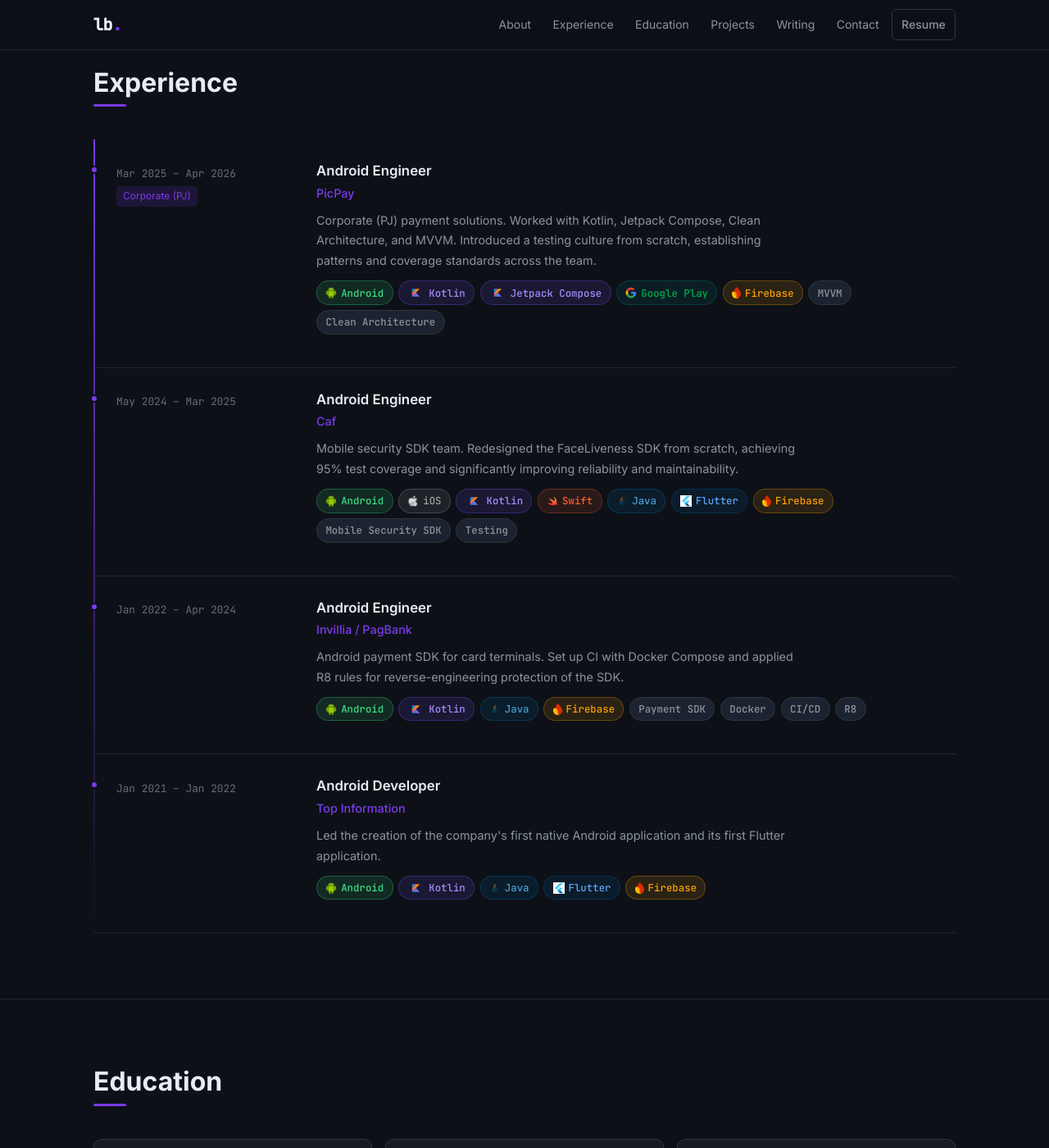
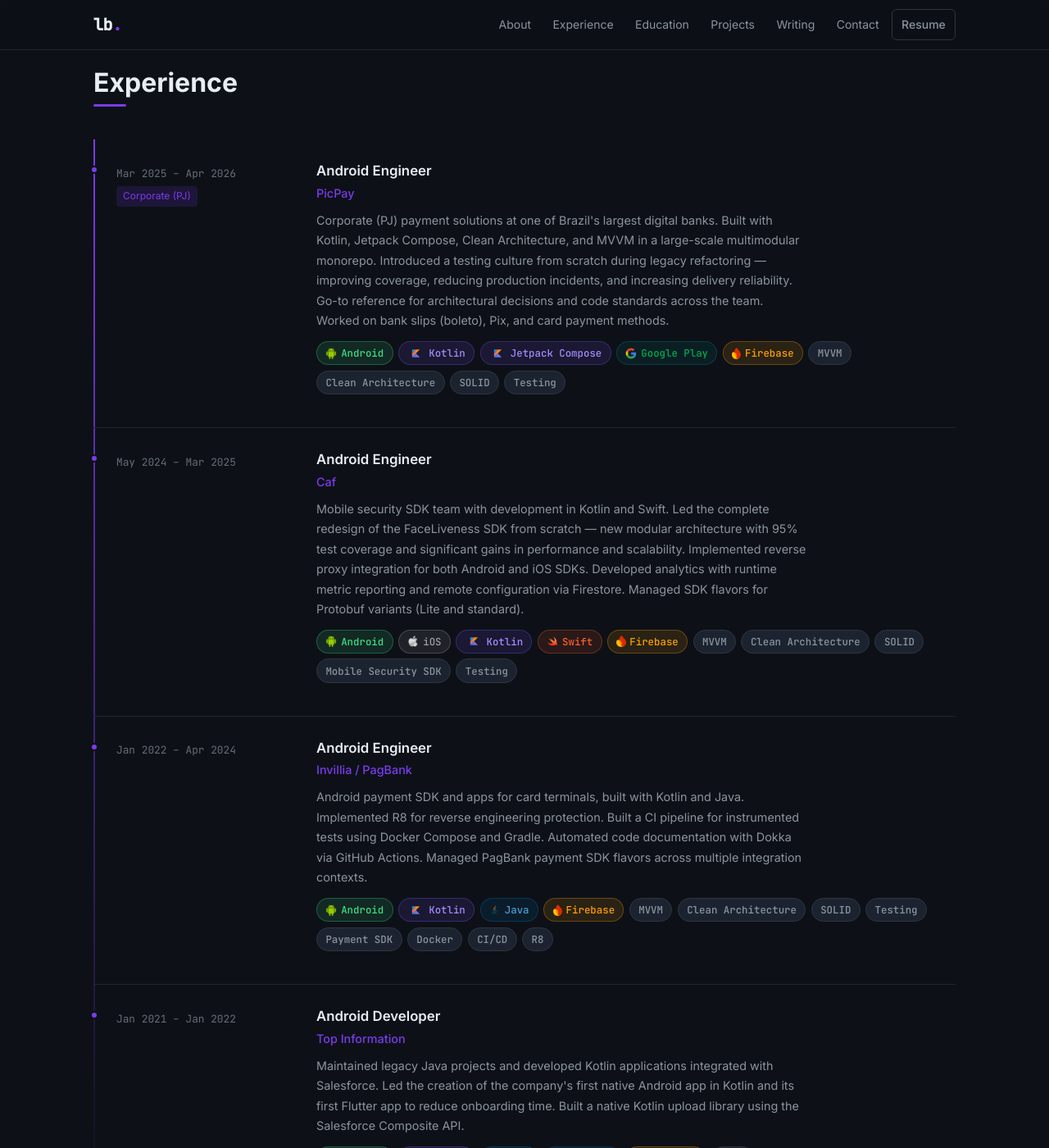
Before and after one commit to LeonardoBai12/LeonardoBai-Portfolio, a Jekyll site: the page built from index.html, in a window 1280 px wide and 1400 px high, scrolled down 1134 px. Shown: the whole window at 82% size. Built offline with Jekyll 4.4.1, drawn with Linux system fonts in a browser that asks for light colours; some of the changed text lies outside the part shown.

Commit message:
IMprovments

```diff
--- a/index.html
+++ b/index.html
@@ -86,6 +86,7 @@
           <span class="badge badge-kotlin"><img src="{{ '/assets/images/kotlin-official.svg' | relative_url }}" class="badge-logo" alt="">KMP</span>
           <span class="badge">Clean Architecture</span>
           <span class="badge">MVVM</span>
+          <span class="badge">SOLID</span>
           <span class="badge">Coroutines / Flow</span>
           <span class="badge">Ktor</span>
           <span class="badge">CI/CD</span>
@@ -116,9 +117,12 @@
           <h3 class="experience-role">Android Engineer</h3>
           <span class="experience-company">PicPay</span>
           <p class="experience-desc">
-            Corporate (PJ) payment solutions. Worked with Kotlin, Jetpack Compose, Clean Architecture,
-            and MVVM. Introduced a testing culture from scratch, establishing patterns and coverage
-            standards across the team.
+            Corporate (PJ) payment solutions at one of Brazil's largest digital banks. Built with Kotlin,
+            Jetpack Compose, Clean Architecture, and MVVM in a large-scale multimodular monorepo.
+            Introduced a testing culture from scratch during legacy refactoring — improving coverage,
+            reducing production incidents, and increasing delivery reliability. Go-to reference for
+            architectural decisions and code standards across the team. Worked on bank slips (boleto), Pix, and
+            card payment methods.
           </p>
           <div class="badge-stack">
             <span class="badge badge-android"><img src="{{ '/assets/images/android-logo-powerful-mobile-apps-for-those-with-disabilities-3.png' | relative_url }}" class="badge-logo" alt="">Android</span>
@@ -128,6 +132,8 @@
             <span class="badge badge-firebase"><img src="{{ '/assets/images/firebase_icon-logo_brandlogos.net_tcvck-512x646.png' | relative_url }}" class="badge-logo" alt="">Firebase</span>
             <span class="badge">MVVM</span>
             <span class="badge">Clean Architecture</span>
+            <span class="badge">SOLID</span>
+            <span class="badge">Testing</span>
           </div>
         </div>
       </li>
@@ -140,17 +146,21 @@
           <h3 class="experience-role">Android Engineer</h3>
           <span class="experience-company">Caf</span>
           <p class="experience-desc">
-            Mobile security SDK team. Redesigned the FaceLiveness SDK from scratch, achieving 95%
-            test coverage and significantly improving reliability and maintainability.
+            Mobile security SDK team with development in Kotlin and Swift. Led the complete redesign
+            of the FaceLiveness SDK from scratch — new modular architecture with 95% test coverage
+            and significant gains in performance and scalability. Implemented reverse proxy integration
+            for both Android and iOS SDKs. Developed analytics with runtime metric reporting and remote
+            configuration via Firestore. Managed SDK flavors for Protobuf variants (Lite and standard).
           </p>
           <div class="badge-stack">
             <span class="badge badge-android"><img src="{{ '/assets/images/android-logo-powerful-mobile-apps-for-those-with-disabilities-3.png' | relative_url }}" class="badge-logo" alt="">Android</span>
             <span class="badge badge-ios"><img src="{{ '/assets/images/apple-logo-silver-364lc2f68kt51nm3.jpg.png' | relative_url }}" class="badge-logo" alt="">iOS</span>
             <span class="badge badge-kotlin"><img src="{{ '/assets/images/kotlin-official.svg' | relative_url }}" class="badge-logo" alt="">Kotlin</span>
             <span class="badge badge-swift"><img src="{{ '/assets/images/swift.svg' | relative_url }}" class="badge-logo" alt="">Swift</span>
-            <span class="badge badge-java"><img src="{{ '/assets/images/p-80-java.png.webp' | relative_url }}" class="badge-logo" alt="">Java</span>
-            <span class="badge badge-flutter"><img src="{{ '/assets/images/images-7.png' | relative_url }}" class="badge-logo" alt="">Flutter</span>
             <span class="badge badge-firebase"><img src="{{ '/assets/images/firebase_icon-logo_brandlogos.net_tcvck-512x646.png' | relative_url }}" class="badge-logo" alt="">Firebase</span>
+            <span class="badge">MVVM</span>
+            <span class="badge">Clean Architecture</span>
+            <span class="badge">SOLID</span>
             <span class="badge">Mobile Security SDK</span>
             <span class="badge">Testing</span>
           </div>
@@ -165,14 +175,20 @@
           <h3 class="experience-role">Android Engineer</h3>
           <span class="experience-company">Invillia / PagBank</span>
           <p class="experience-desc">
-            Android payment SDK for card terminals. Set up CI with Docker Compose and applied
-            R8 rules for reverse-engineering protection of the SDK.
+            Android payment SDK and apps for card terminals, built with Kotlin and Java. Implemented
+            R8 for reverse engineering protection. Built a CI pipeline for instrumented tests using
+            Docker Compose and Gradle. Automated code documentation with Dokka via GitHub Actions.
+            Managed PagBank payment SDK flavors across multiple integration contexts.
           </p>
           <div class="badge-stack">
             <span class="badge badge-android"><img src="{{ '/assets/images/android-logo-powerful-mobile-apps-for-those-with-disabilities-3.png' | relative_url }}" class="badge-logo" alt="">Android</span>
             <span class="badge badge-kotlin"><img src="{{ '/assets/images/kotlin-official.svg' | relative_url }}" class="badge-logo" alt="">Kotlin</span>
             <span class="badge badge-java"><img src="{{ '/assets/images/p-80-java.png.webp' | relative_url }}" class="badge-logo" alt="">Java</span>
             <span class="badge badge-firebase"><img src="{{ '/assets/images/firebase_icon-logo_brandlogos.net_tcvck-512x646.png' | relative_url }}" class="badge-logo" alt="">Firebase</span>
+            <span class="badge">MVVM</span>
+            <span class="badge">Clean Architecture</span>
+            <span class="badge">SOLID</span>
+            <span class="badge">Testing</span>
             <span class="badge">Payment SDK</span>
             <span class="badge">Docker</span>
             <span class="badge">CI/CD</span>
@@ -189,8 +205,10 @@
           <h3 class="experience-role">Android Developer</h3>
           <span class="experience-company">Top Information</span>
           <p class="experience-desc">
-            Led the creation of the company's first native Android application and its first
-            Flutter application.
+            Maintained legacy Java projects and developed Kotlin applications integrated with Salesforce.
+            Led the creation of the company's first native Android app in Kotlin and its first Flutter
+            app to reduce onboarding time. Built a native Kotlin upload library using the Salesforce
+            Composite API.
           </p>
           <div class="badge-stack">
             <span class="badge badge-android"><img src="{{ '/assets/images/android-logo-powerful-mobile-apps-for-those-with-disabilities-3.png' | relative_url }}" class="badge-logo" alt="">Android</span>
@@ -198,6 +216,7 @@
             <span class="badge badge-java"><img src="{{ '/assets/images/p-80-java.png.webp' | relative_url }}" class="badge-logo" alt="">Java</span>
             <span class="badge badge-flutter"><img src="{{ '/assets/images/images-7.png' | relative_url }}" class="badge-logo" alt="">Flutter</span>
             <span class="badge badge-firebase"><img src="{{ '/assets/images/firebase_icon-logo_brandlogos.net_tcvck-512x646.png' | relative_url }}" class="badge-logo" alt="">Firebase</span>
+            <span class="badge">MVVM</span>
           </div>
         </div>
       </li>
```
Also changed, not shown: CLAUDE.md (added, +37 -0 lines), _projects/astor-memory.md (+1 -1 lines), _projects/deep-breath.md (+3 -6 lines), _projects/middleware-playground.md (+1 -1 lines), _projects/project-middleware.md (+2 -1 lines).
